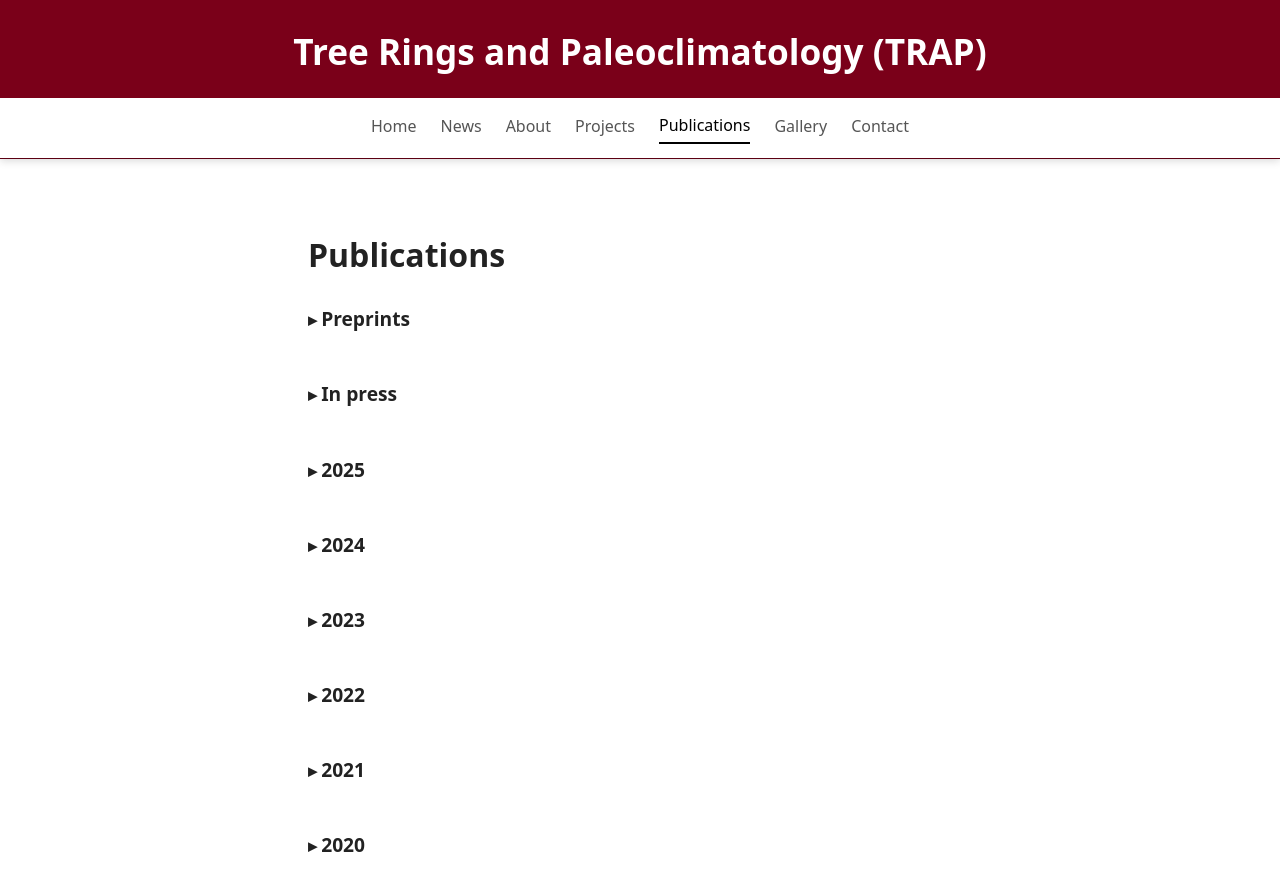
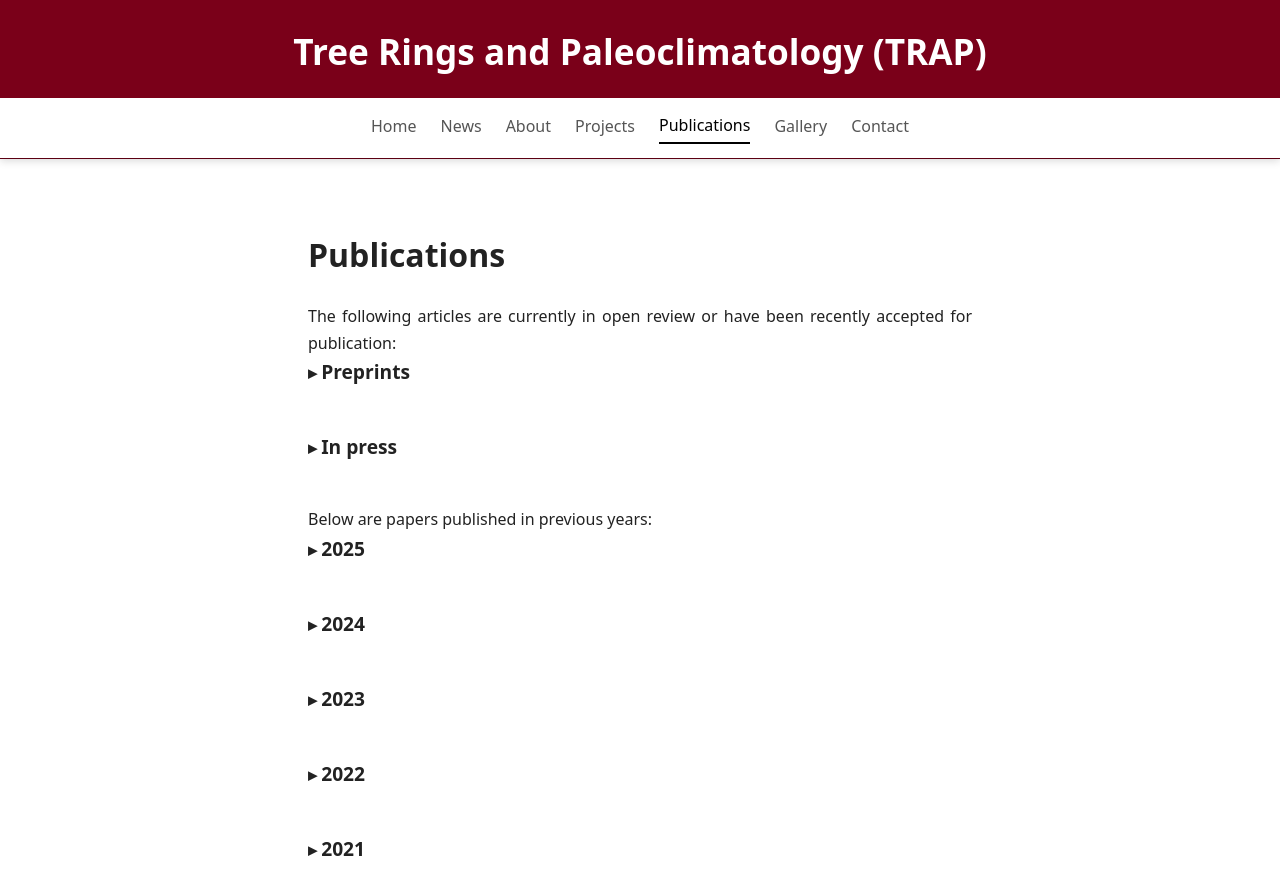
Before and after one commit to mcatorbenson/mcatorbenson.github.io, a Jekyll site: the page built from publications/index.html, in a window 1280 px wide and 900 px high. Shown: the top 895 px of the window. Built offline with Jekyll 4.4.1, drawn with Linux system fonts in a browser that asks for light colours.

Commit message:
Update index.html

```diff
--- a/publications/index.html
+++ b/publications/index.html
@@ -3,7 +3,7 @@ layout: default
 title: Publications
 ---
 <h1>Publications</h1>
-
+The following articles are currently in open review or have been recently accepted for publication:
 <details class="pub-year-block">
   <summary class="pub-year">Preprints</summary>
 
@@ -57,6 +57,7 @@ title: Publications
   </ol>
 </details>
 
+Below are papers published in previous years:
 {% assign total_pubs = site.data.publications | size %}
 {% assign counter = total_pubs %}
 {% assign current_year = nil %}
```
